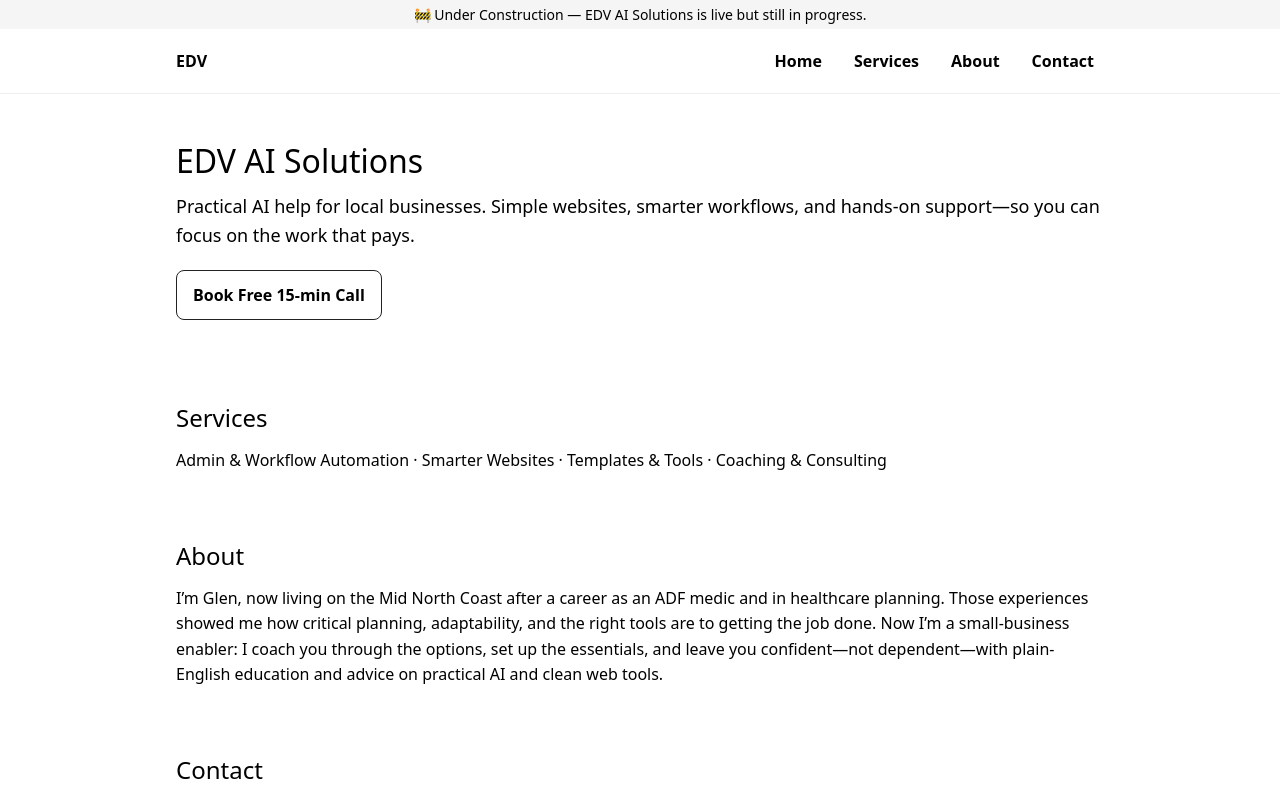
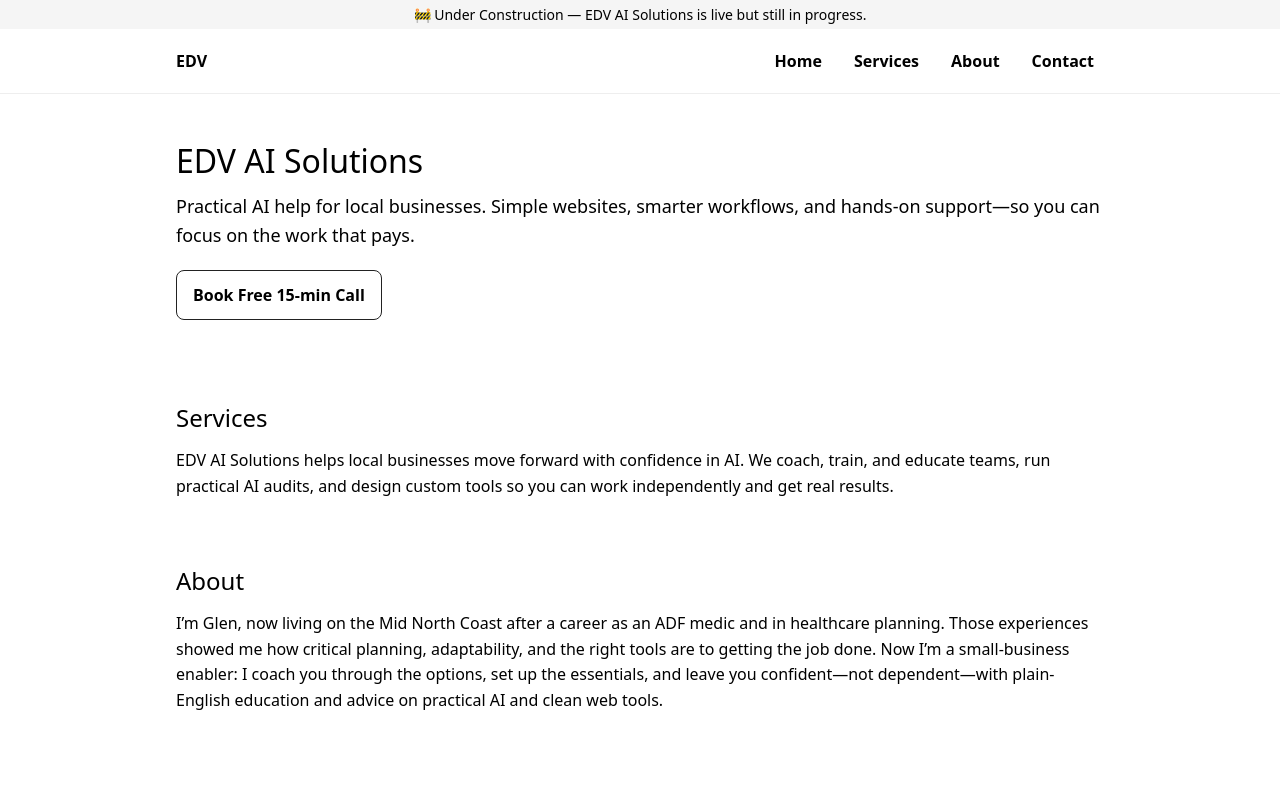
Before and after one commit to Hoppy17/edv-ai-site, a React (Vite) app: page / in a window 1280 px wide. Shown: the top 786 px of the page. Built offline with nearby package versions, Linux system fonts and the light colour scheme.

Commit message:
Simplify Services section text to single business goals blurb

```diff
--- a/src/components/Services.tsx
+++ b/src/components/Services.tsx
@@ -11,7 +11,7 @@ export default function Services() {
     >
       <h2 style={{ fontSize: 24, marginBottom: 12 }}>Services</h2>
       <p style={{ fontSize: 16, lineHeight: 1.6 }}>
-        Admin & Workflow Automation · Smarter Websites · Templates & Tools · Coaching & Consulting
+        EDV AI Solutions helps local businesses move forward with confidence in AI. We coach, train, and educate teams, run practical AI audits, and design custom tools so you can work independently and get real results.
       </p>
     </section>
   );
```
